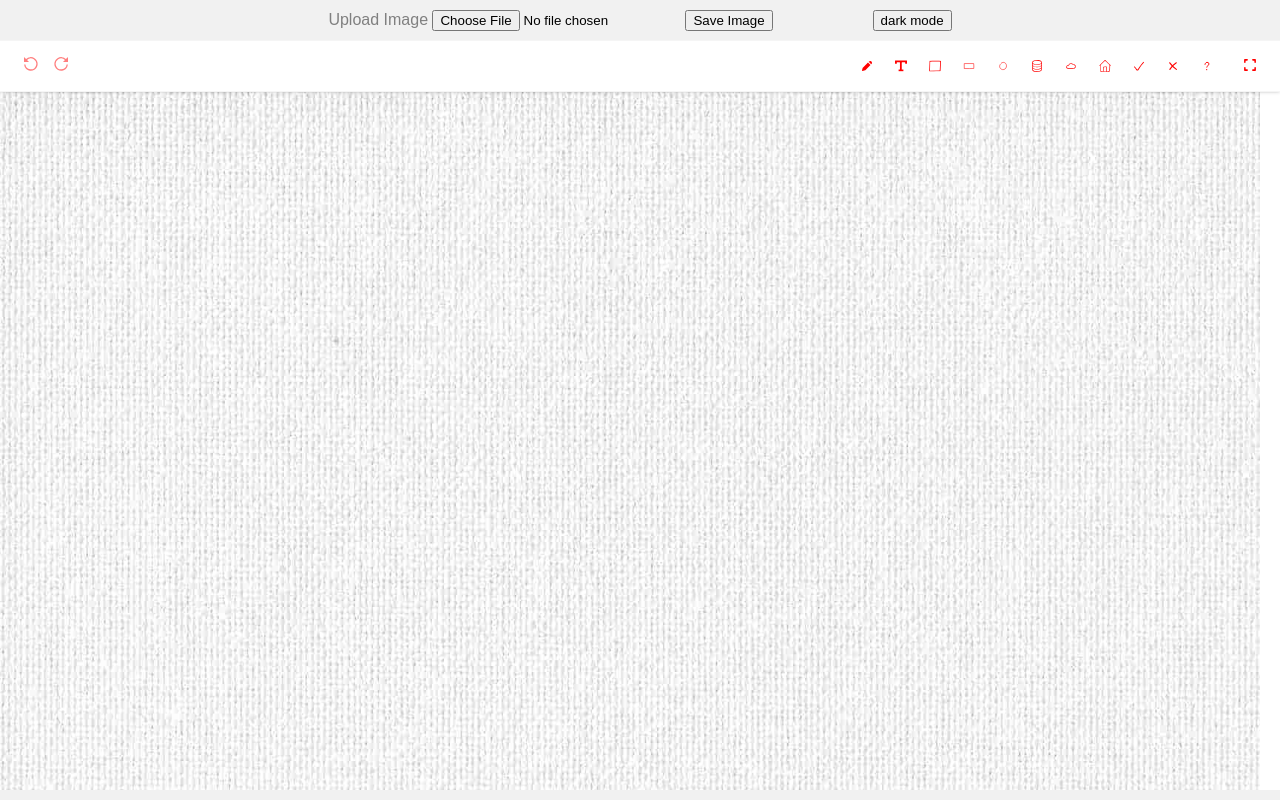
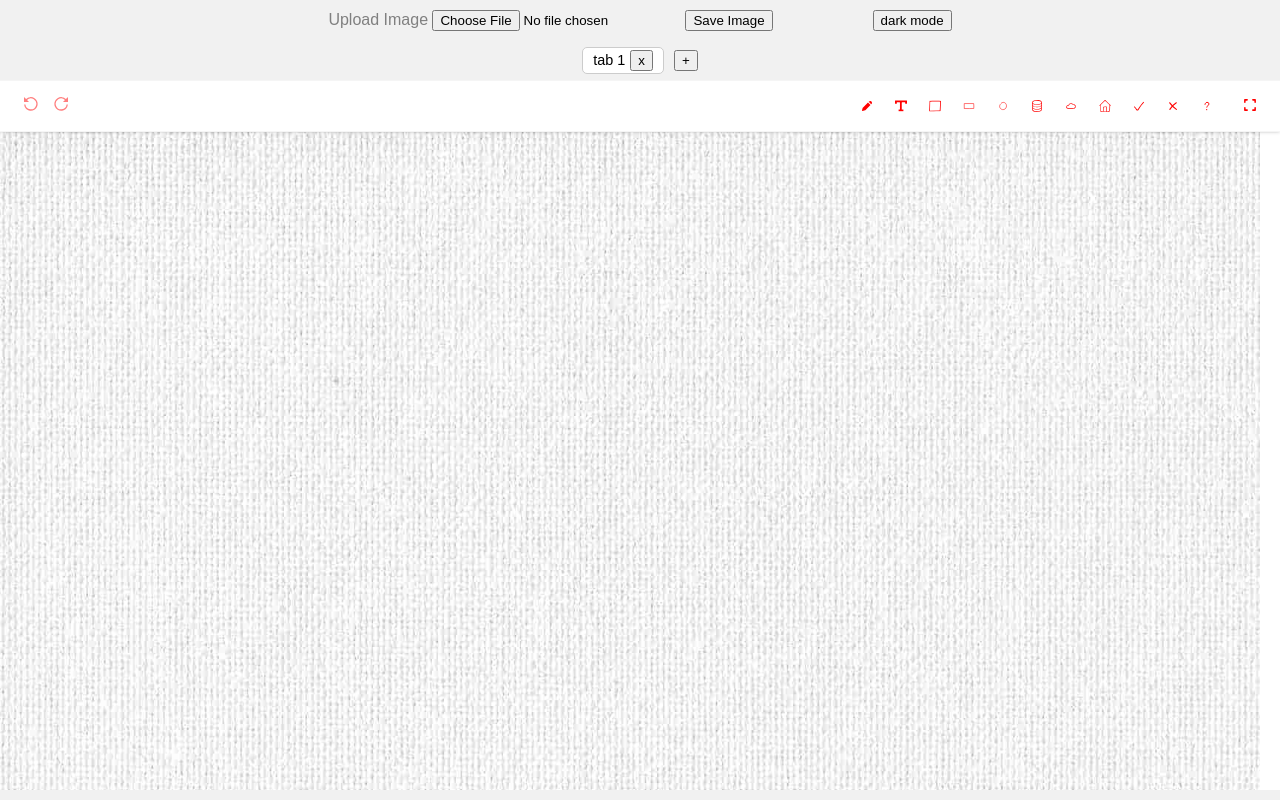
Before and after one commit to adityasuman2025/MNgoImageAnnotate, a React (Vite) app: page / in a window 1280 px wide. Built offline with nearby package versions, Linux system fonts and the light colour scheme.

Commit message:
tabs going on

```diff
--- a/src/main.tsx
+++ b/src/main.tsx
@@ -11,7 +11,6 @@ import houseShape from "./houseShape.svg";
 import tickShape from "./tickShape.svg";
 import crossShape from "./crossShape.svg";
 import qstnShape from "./qstnShape.svg";
-
 import lightImg from "./img.jpg";
 import darkImg from "./img2.jpg";
 
@@ -24,13 +23,18 @@ function blobToBase64(blob: any): any {
     });
 }
 
-const annotationData = JSON.parse(localStorage.getItem("annotData") || "{}");
+const tabsAnnotationData = JSON.parse(localStorage.getItem("tabsAnnotData") || "{}");
 const annotImg = localStorage.getItem("annotImg");
 const isDark = localStorage.getItem("isDark");
 const COMP_IDX = 0, FRAME_ID = "frame";
 
 function Main() {
-    const [isDarkMode, setIsDarkMode] = useState(isDark === "true" ? true : false);
+    const [isLoading, setIsLoading] = useState<boolean>(false);
+    const [isDarkMode, setIsDarkMode] = useState<boolean>(isDark === "true" ? true : false);
+    const [tabCount, setTabCount] = useState<number>(Object.keys(tabsAnnotationData).length || 1);
+    const [activeTab, setActiveTab] = useState<number>(1);
+    const [annotData, setAnnotData] = useState<{ [key: string]: any }>(tabsAnnotationData);
+
 
     useEffect(() => {
         document.body.style.background = isDarkMode ? "rgb(15 23 42)" : "#f1f1f1";
@@ -38,8 +42,18 @@ function Main() {
         localStorage.setItem("isDark", String(isDarkMode)); //storing annotations in localStorage
     }, [isDarkMode]);
 
-    function handleChange(annotData: { [key: string]: any }) {
-        localStorage.setItem("annotData", JSON.stringify(annotData)); //storing annotations in localStorage
+    useEffect(() => {
+        setIsLoading(true);
+        setTimeout(() => {
+            setIsLoading(false);
+        }, 100);
+    }, [activeTab]);
+
+    function handleChange(annots: { [key: string]: any }) {
+        console.log("handleChange")
+        const newAnnotData = { ...annotData, [activeTab]: annots };
+        setAnnotData(newAnnotData);
+        localStorage.setItem("tabsAnnotData", JSON.stringify(newAnnotData)); //storing annotations in localStorage
     }
 
     function captureSS() {
@@ -86,12 +100,61 @@ function Main() {
                 </div>
             </div>
 
+            <div style={{ height: 40, display: "flex", alignItems: "center", justifyContent: "center" }}>
+                {
+                    Array(tabCount).fill(0).map((_, idx) => (
+                        <div
+                            key={idx}
+                            style={{
+                                display: "flex", alignItems: "center", justifyContent: "center", marginRight: 10, padding: "2px 10px", borderRadius: 5, cursor: "pointer",
+                                border: activeTab === idx + 1 ? "1px solid #ccc" : "1px solid transparent",
+                                background: activeTab === idx + 1 ? "white" : "grey",
+                                opacity: activeTab === idx + 1 ? 1 : 0.5
+                            }}
+                            onClick={() => {
+                                setActiveTab(idx + 1);
+                            }}
+                        >
+                            <span style={{ marginRight: 5, fontSize: "90%" }}> {`tab ${idx + 1}`}</span>
+                            <button onClick={(e) => {
+                                e.stopPropagation();
+                                setActiveTab(1);
+
+                                setTabCount(prev => {
+                                    setAnnotData(prevAnnotData => {
+                                        const newAnnotData = Object.keys(prevAnnotData).reduce((acc: any, key: any, annoIdx) => {
+                                            if (Number(key) !== Number(idx + 1)) acc[annoIdx] = prevAnnotData[key];
+                                            return acc;
+                                        }, {});
+
+                                        localStorage.setItem("tabsAnnotData", JSON.stringify(newAnnotData)); //storing annotations in localStorage
+                                        return newAnnotData;
+                                    });
+
+                                    return prev - 1;
+                                });
+                            }}>x</button>
+                        </div>
+                    ))
+                }
+
+                <button onClick={() => {
+                    setTabCount(prev => {
+                        setActiveTab(prev + 1);
+                        return prev + 1;
+                    });
+
+                }}>+</button>
+            </div>
+
+            {
+                isLoading ? "loading..." :
                     <MNgoImageAnnotate
                         compIdx={COMP_IDX}
-                compMaxHeight={(window.innerHeight - 50 + 'px') || "calc(100vh)"}
+                        compMaxHeight={(window.innerHeight - 90 + 'px') || "calc(100vh)"}
                         image={annotImg || (isDarkMode ? darkImg : lightImg)} //"https://tinypng.com/images/social/website.jpg"
                         // loc={[0, 857, 1620, 1825]}
-                imgWidth={annotationData.imgWidth || window.innerWidth - 20}
+                        imgWidth={annotData[activeTab]?.imgWidth || window.innerWidth - 20}
 
                         isDarkMode={isDarkMode}
 
@@ -107,9 +170,10 @@ function Main() {
                             question: { btnIcon: qstnShape, img: qstnShape },
 
                         }}
-                annotations={annotationData.annotations}
+                        annotations={annotData[activeTab]?.annotations || []}
                         onChange={handleChange}
                     />
+            }
         </>
     )
 }
```
Also changed, not shown: src/lib/index.css. Lines whose indentation alone changed are shown as unchanged.
